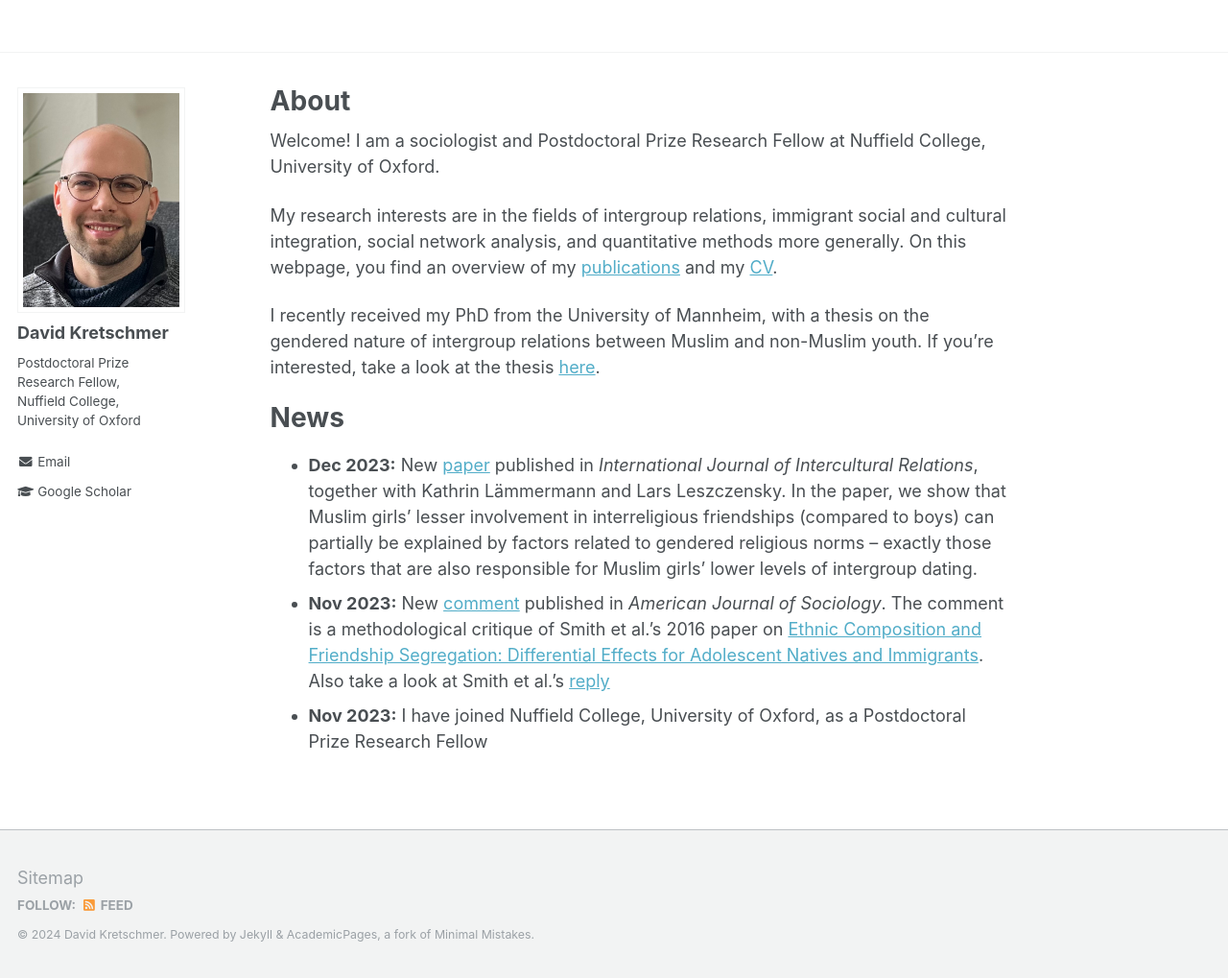
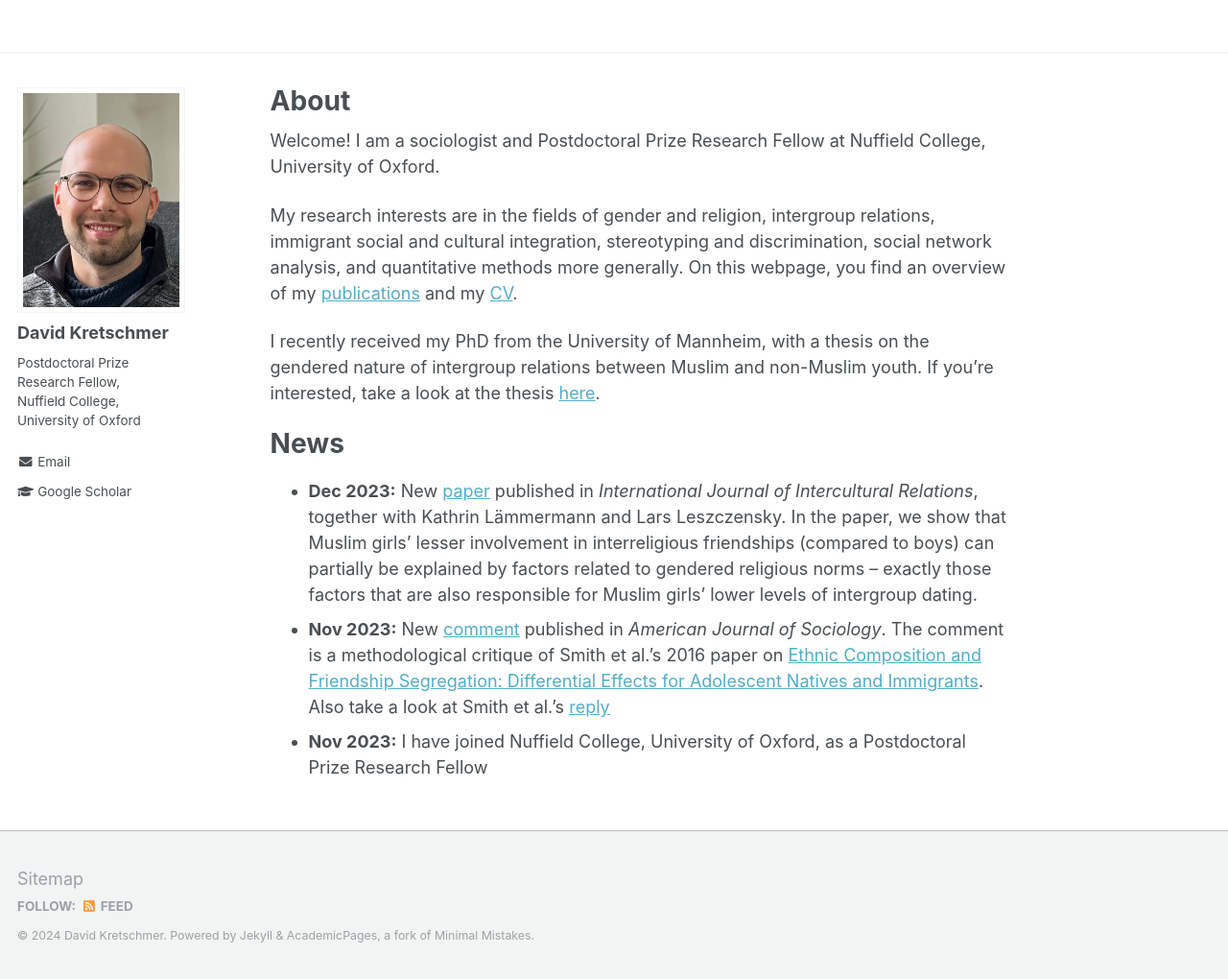
Before and after one commit to DavidKretschmer/davidkretschmer.github.io, a Jekyll site: the page built from _pages/about.md, in a window 1280 px wide and 1020 px high. Shown: the whole window at 96% size. Built offline with Jekyll 4.4.1, drawn with Linux system fonts in a browser that asks for light colours.

Commit message:
Commit change about

```diff
--- a/_pages/about.md
+++ b/_pages/about.md
@@ -11,7 +11,7 @@
 
 Welcome! I am a sociologist and Postdoctoral Prize Research Fellow at Nuffield College, University of Oxford.
 
-My research interests are in the fields of intergroup relations, immigrant social and cultural integration, social network analysis, and quantitative methods more generally. On this webpage, you find an overview of my [publications](https://davidkretschmer.github.io/publications/) and my [CV](https://davidkretschmer.github.io/assets/vita.pdf).
+My research interests are in the fields of gender and religion, intergroup relations, immigrant social and cultural integration, stereotyping and discrimination, social network analysis, and quantitative methods more generally. On this webpage, you find an overview of my [publications](https://davidkretschmer.github.io/publications/) and my [CV](https://davidkretschmer.github.io/assets/vita.pdf).
 
 I recently received my PhD from the University of Mannheim, with a thesis on the gendered nature of intergroup relations between Muslim and non-Muslim youth. If you're interested, take a look at the thesis [here](https://madoc.bib.uni-mannheim.de/66316/1/kretschmer.pdf).
 
```
Also changed, not shown: 1 other file.
